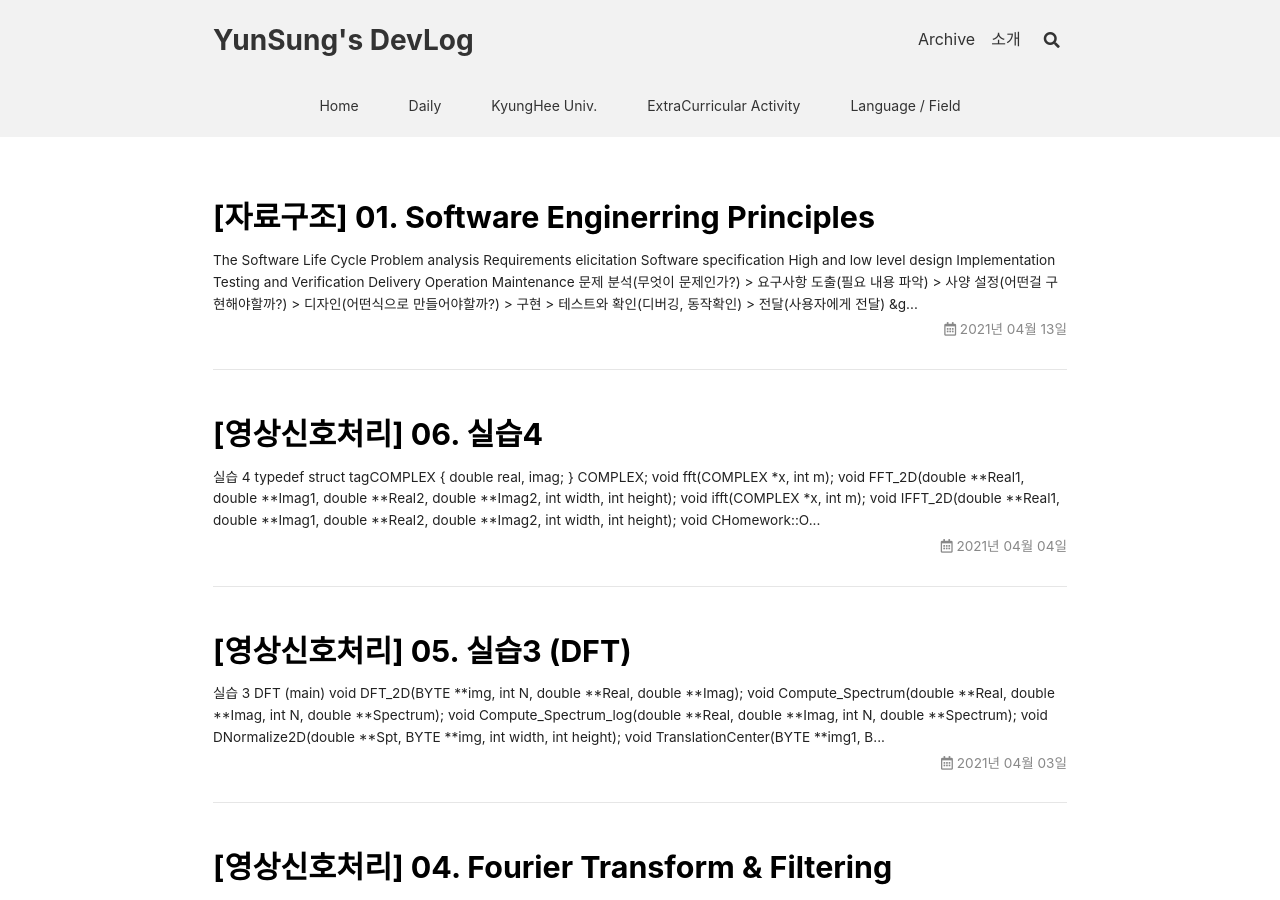
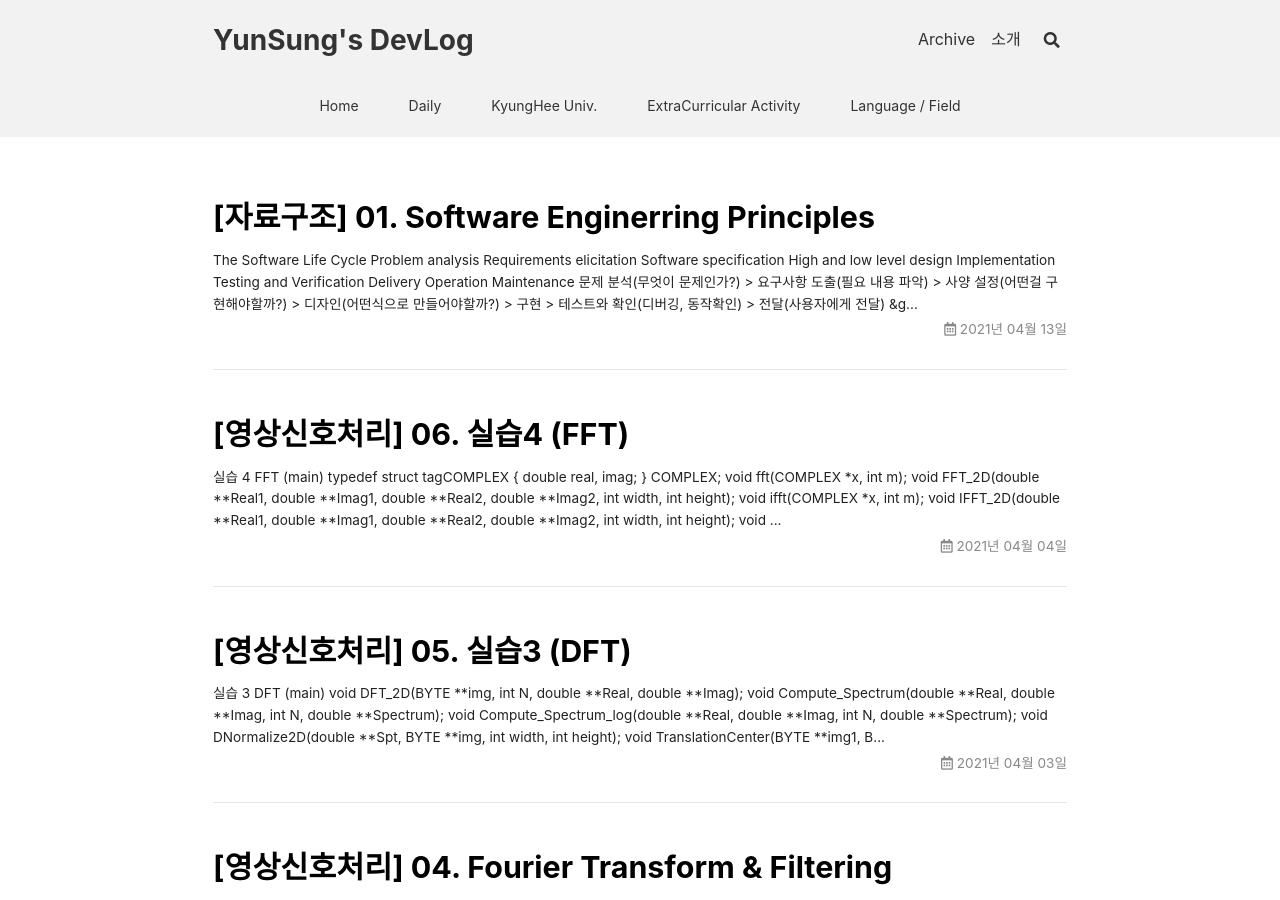
Before and after one commit to YunSung-Choi97/YunSung-Choi97.github.io, a Jekyll site: the page built from index.html, in a window 1280 px wide and 900 px high. Built offline with Jekyll 4.4.1, drawn with Linux system fonts in a browser that asks for light colours; nearby versions of some CDN libraries; the list of posts is cut into pages by our own code.

Commit message:
Digital Image Processing 06

````diff
--- a/_posts/ImageProcessing/2021-04-04-DIP06.md
+++ b/_posts/Digital Image Processing/2021-04-04-DIP06.md
@@ -1,5 +1,5 @@
 ---
-title: "[영상신호처리] 06. 실습4"
+title: "[영상신호처리] 06. 실습4 (FFT)"
 layout: article
 aside: false
 sidebar: false
@@ -11,6 +11,8 @@ mathjax : true
 ---
 
 ## 실습 4
+
+### FFT (main)
 
 ```cpp
 typedef struct tagCOMPLEX {
@@ -97,7 +99,11 @@ void CHomework::OnClickedFft()
     ViewMsg.Format(_T("Processing time: %7.3f sec"), time_dif);
     SetViewMsg(ViewMsg);
 }
+```
 
+### Functions.
+
+```cpp
 // 2-D FFT 계산
 void fft(COMPLEX *x, int m)
 {
````
